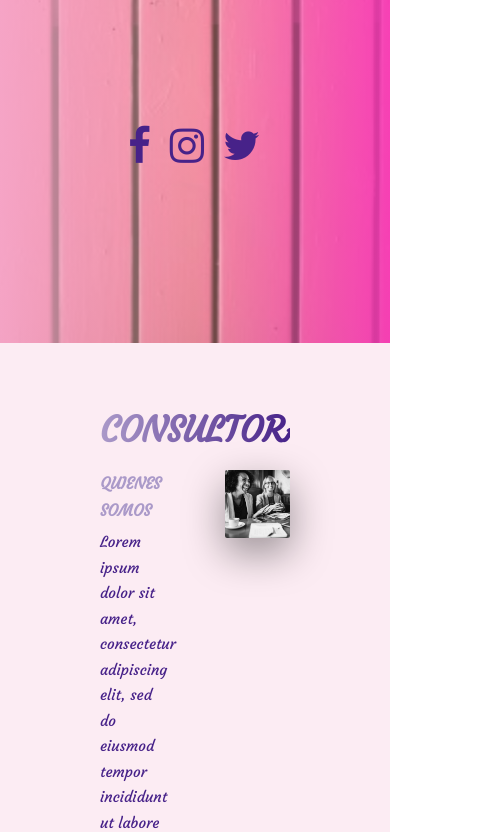
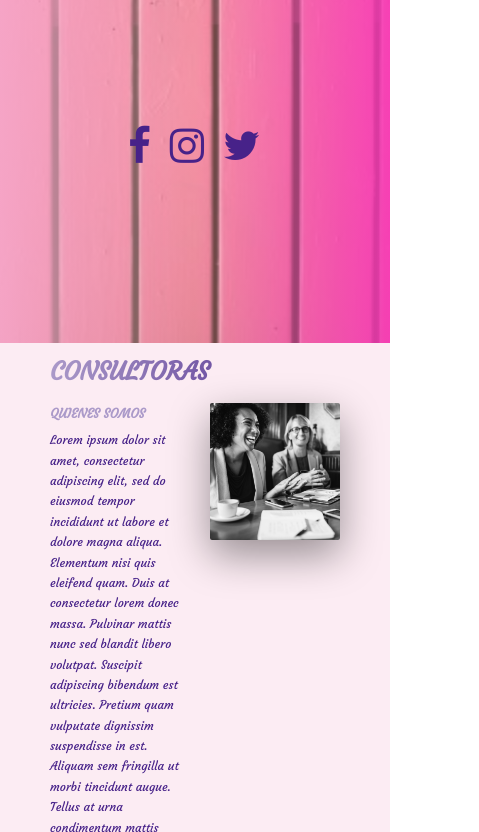
Before and after one commit to carlos-riquelme/uter, a website: page index.html in a window 390 px wide. Shown: the part 459-1291 px from the top of the page, 479 px wide, since content can reach past the window. Drawn offline with Linux system fonts and the light colour scheme.

Commit message:
avanzando en la responsividad del sitio. Siguen los botones del header y del formulario de contacto

```diff
--- a/index.html
+++ b/index.html
@@ -153,7 +153,7 @@
                                                 $297
                                             </p>
                                         </div> -->
-                                        <a href="#popup" class="btn btn--white">¡Inscríbete!</a>
+                                        <a href="#popup" class="btn btn--white u-btn-card">¡Inscríbete!</a>
                                     </div>
                                 </div>
                             </div>
@@ -189,7 +189,7 @@
                                                 $297
                                             </p>
                                         </div> -->
-                                        <a href="#popup" class="btn btn--white">¡Inscríbete!</a>
+                                        <a href="#popup" class="btn btn--white u-btn-card">¡Inscríbete!</a>
                                     </div>
                                 </div>
                             </div>
@@ -225,7 +225,7 @@
                                                 $297
                                             </p>
                                         </div> -->
-                                        <a href="#popup" class="btn btn--white">¡Inscríbete!</a>
+                                        <a href="#popup" class="btn btn--white u-btn-card">¡Inscríbete!</a>
                                     </div>
                                 </div>
                             </div>
@@ -301,7 +301,7 @@
                                             </div> -->
 
                                             <div class="form__group">
-                                                <button class="btn btn--white">Swooosh! &rarr;</button>
+                                                <button class="btn btn--white u-btn-book">Swooosh! &rarr;</button>
                                             </div>
                                         </form>
                                     </div>
--- a/sass/abstracts/_variables.scss
+++ b/sass/abstracts/_variables.scss
@@ -44,5 +44,7 @@ $footer-font-size: 1.4rem;
 
 //grid
 $grid-width: 114rem;
+$grid-width-iphone5: 70rem;
 $gutter-vertical: 8rem;
 $gutter-horizontal: 6rem;
+$gutter-horizontal-iphone5: 3rem;
--- a/sass/base/_base.scss
+++ b/sass/base/_base.scss
@@ -11,14 +11,14 @@ html {
     font-size: 62.5%; //1rem = 10px
 
     @include respond (phone) {
-        font-size: 37.5%; //1rem = 6px, 6/16= 37.5%
+        font-size: 37.5%; //1rem = 6px, 6/16= 37.5% 600px
     }
 
     @include respond (iphone5) {
-        font-size: 43.75%; //1rem = 7px, 7/16= 43.75%
+        font-size: 43.75%; //1rem = 7px, 7/16= 43.75% 700px
     }
 
-    @include respond (tab-port) { //width < 600px
+    @include respond (tab-port) { //width < 800px
         font-size: 50%; // 1rem = 8px, 8/16= 50%
     }
 
@@ -31,7 +31,7 @@ html {
     }
 
     @include respond (bg-desk) {
-        font-size: 75%; //1rem = 12px,  12/16=  75%
+        font-size: 75%; //1rem = 12px,  12/16=  75% 1200px
     }
 
 }
--- a/sass/base/_typography.scss
+++ b/sass/base/_typography.scss
@@ -79,6 +79,10 @@ body {
     background-clip: text;
     -webkit-background-clip: text;
     color: transparent;
+
+    @include respond(iphone5) {
+        font-size: 2.5rem;
+    }
 }
 
 .heading-tertiary {
@@ -86,6 +90,10 @@ body {
     font-weight: 700;
     text-transform: uppercase;
     color: $color-purple-light;
+
+    @include respond(iphone5) {
+        font-size: 1.3rem;
+    }
 }
 
 .paragraph {
@@ -93,6 +101,10 @@ body {
     font-size: 1.5rem;
     &:not(:last-child) {
         margin-bottom: 0.5rem;
+    }
+
+    @include respond(iphone5) {
+        font-size: 1.2rem;
     }
 }
 
@@ -102,4 +114,8 @@ body {
     @include respond(phone) {
         font-size: .3rem;
     }
+
+    @include respond(iphone5) {
+        font-size: 1.1rem;
+    }
 }
--- a/sass/base/_utilities.scss
+++ b/sass/base/_utilities.scss
@@ -4,3 +4,5 @@
 .u-margin-bottom-medium { margin-bottom: 0.75rem !important;}
 .u-margin-bottom-small { margin-bottom: 0.5rem !important;}
 .u-social { font-size: 7rem; }
+.u-btn-card { font-size: 3rem !important;}
+.u-btn-book { padding: 0 !important; margin: 0 !important; }
--- a/sass/components/_button.scss
+++ b/sass/components/_button.scss
@@ -62,6 +62,10 @@
             background-color: $color-white;
         }
 
+        @include respond(iphone5) {
+            font-size: 2.5rem;
+        }
+
     }
 
     &--purple {
--- a/sass/components/_card.scss
+++ b/sass/components/_card.scss
@@ -115,6 +115,11 @@
                     border-bottom: 1px solid $color-grey-light-2;
                 }
 
+                @include respond(iphone5) {
+                    font-size: 1.3rem;
+                    padding: .5rem;
+                }
+
             }
         }
     }
--- a/sass/components/_feature-box.scss
+++ b/sass/components/_feature-box.scss
@@ -16,6 +16,10 @@
     // background-clip: text;
         -webkit-background-clip: text;
         color: transparent;
+
+        @include respond(iphone5) {
+            font-size: 4rem;
+        }
     }
 
     &:hover {
--- a/sass/components/_form.scss
+++ b/sass/components/_form.scss
@@ -1,6 +1,10 @@
 .form {
     &__group:not(:last-child) {
         margin-bottom: 2rem;
+
+        @include respond(iphone5) {
+            margin-bottom: 0;
+        }
     }
 
     &__input {
--- a/sass/components/_story.scss
+++ b/sass/components/_story.scss
@@ -8,6 +8,11 @@
     padding-left: 9rem;
     font-size: $default-font-size;
     transform: skewX(-12deg);
+
+    @include respond(iphone5) {
+        width: 90%;
+        padding: 5rem;
+    }
 
     &__shape {
         width: 15rem;
--- a/sass/layout/_footer.scss
+++ b/sass/layout/_footer.scss
@@ -63,5 +63,9 @@
         @include respond(phone) {
             width: 60%;
         }
+
+        @include respond(iphone5) {
+            width: 80%;
+        }
     }
 }
--- a/sass/layout/_grid.scss
+++ b/sass/layout/_grid.scss
@@ -1,6 +1,10 @@
 .row {
     max-width: $grid-width;
     margin: 0 auto;
+
+    @include respond(iphone5) {
+        max-width: $grid-width-iphone5;
+    }
 
     &:not(:last-child) {
         margin-bottom: $gutter-vertical;
@@ -13,16 +17,27 @@
 
         &:not(:last-child) {
             margin-right: $gutter-horizontal;
+
+            @include respond(iphone5) {
+                margin-right: $gutter-horizontal-iphone5;
+            }
         }
     }
 
     .col-1-of-2 {
         width: calc((100% - #{$gutter-horizontal}) / 2);
 
+        @include respond(iphone5) {
+            width: calc((100% - #{$gutter-horizontal-iphone5}) / 2);
+        }
     }
 
     .col-1-of-3 {
         width: calc((100% - 2 * #{$gutter-horizontal}) / 3);
+
+        @include respond(iphone5) {
+            width: calc((100% - 2 * #{$gutter-horizontal-iphone5}) / 3);
+        }
     }
 
     .col-2-of-3 {
@@ -31,6 +46,10 @@
 
     .col-1-of-4 {
         width: calc((100% - 3 * #{$gutter-horizontal}) / 4);
+
+        @include respond(iphone5) {
+            width: calc((100% - 3 * #{$gutter-horizontal-iphone5}) / 4);
+        }
     }
 
     .col-2-of-4 {
--- a/sass/layout/_header.scss
+++ b/sass/layout/_header.scss
@@ -23,12 +23,19 @@
             transform: translate(57%, 20%);
         }
 
+        @include respond(iphone5) {
+            top: 1rem;
+            left: 1rem;
+        }
+
     }
 
     &__logo {
         height: 10rem;
 
-
+        @include respond(iphone5) {
+            height: 7rem;
+        }
     }
 
     &__text-box {
--- a/sass/layout/_navigation.scss
+++ b/sass/layout/_navigation.scss
@@ -16,6 +16,11 @@
         box-shadow: 0 1rem 3rem rgba($color-black, .1);
         text-align: center;
         cursor: pointer;
+
+        @include respond(iphone5) {
+            height: 5rem;
+            width: 5rem;
+        }
     }
 
     &__background {
@@ -28,6 +33,13 @@
         background-image: radial-gradient($color-maya-blue-light, $color-maya-blue);
         z-index: 1000;
         transition: transform .8s cubic-bezier(0.86,0,0.07,1);
+
+        @include respond(iphone5) {
+            height: 5rem;
+            width: 5rem;
+            top: 6rem;
+            right: 6rem;
+        }
 
         // transform: scale(80);
     }
@@ -72,6 +84,11 @@
         background-size: 220%;
         transition: all .4s;
 
+        @include respond(iphone5) {
+            font-size: 2rem;
+            padding: 0;
+        }
+
         span {
             margin-right: 1rem;
             display: inline-block;
@@ -102,6 +119,10 @@
         position: relative;
         margin-top: 3.5rem;
 
+        @include respond(iphone5) {
+            margin-top: 2.5rem;
+        }
+
         &,
         &::before,
         &::after {
@@ -109,6 +130,10 @@
             height: 2px;
             background-color: $color-strawberry;
             display: inline-block;
+
+            @include respond(iphone5) {
+                width: 2rem;
+            }
         }
 
         &::before,
--- a/sass/pages/_home.scss
+++ b/sass/pages/_home.scss
@@ -2,6 +2,10 @@
     background-color: $color-classic-rose-light;
     padding: 10rem;
     margin-top: -5vh;
+
+    @include respond(iphone5) {
+        padding: 5rem;
+    }
 }
 
 .section-features {
@@ -32,6 +36,10 @@
 .section-book {
     padding: 15rem 0;
     background-image: linear-gradient(to right bottom, $color-pale-yellow-light, $color-pale-yellow);
+
+    @include respond(iphone5) {
+        padding: 2rem 0;
+    }
 }
 
 .book {
@@ -43,5 +51,9 @@
     &__form {
         width: 50%;
         padding: 6rem;
+
+        @include respond(iphone5) {
+            width: 60%;
+        }
     }
 }
```
Also changed, not shown: css/style.css.
